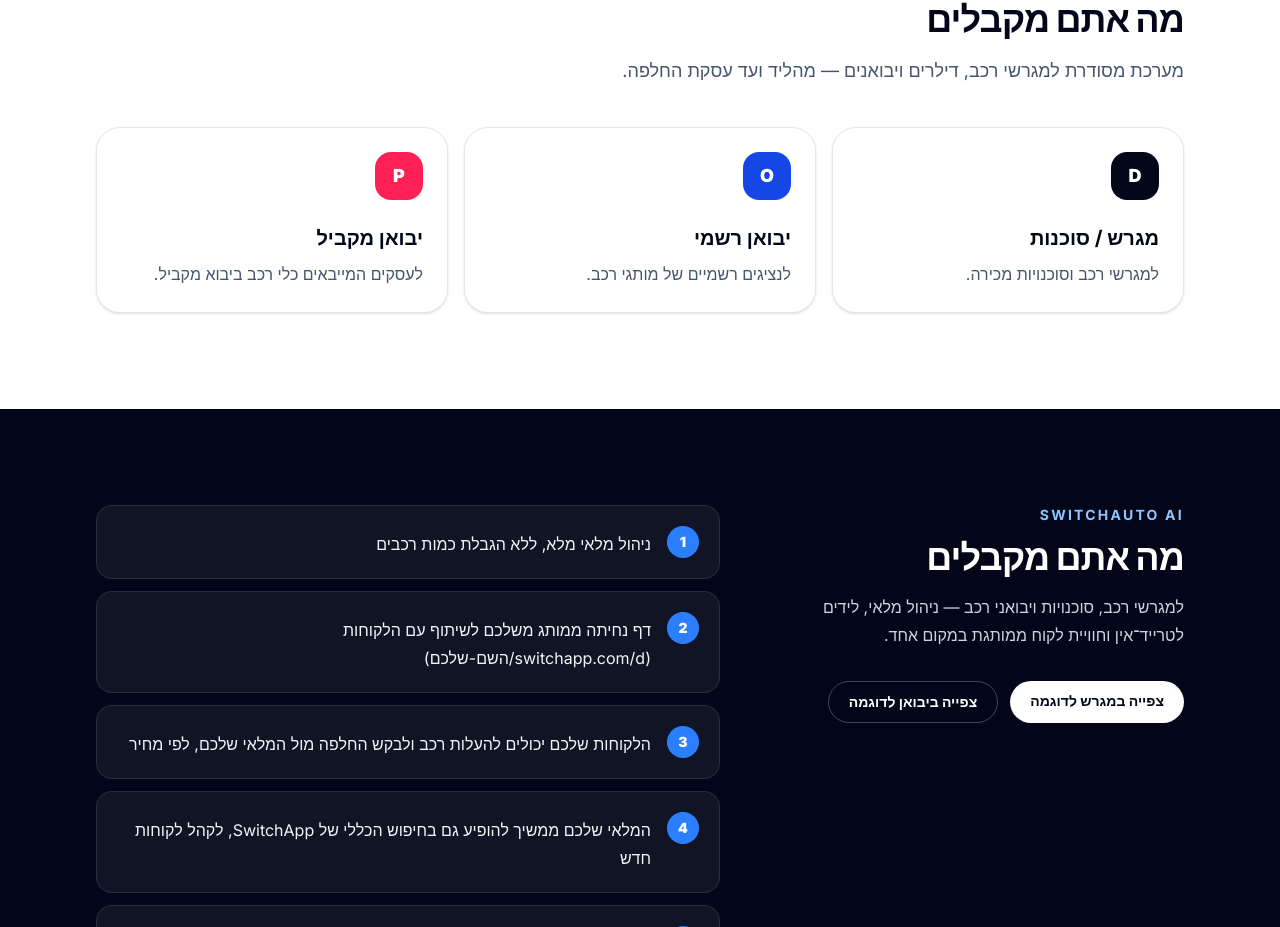
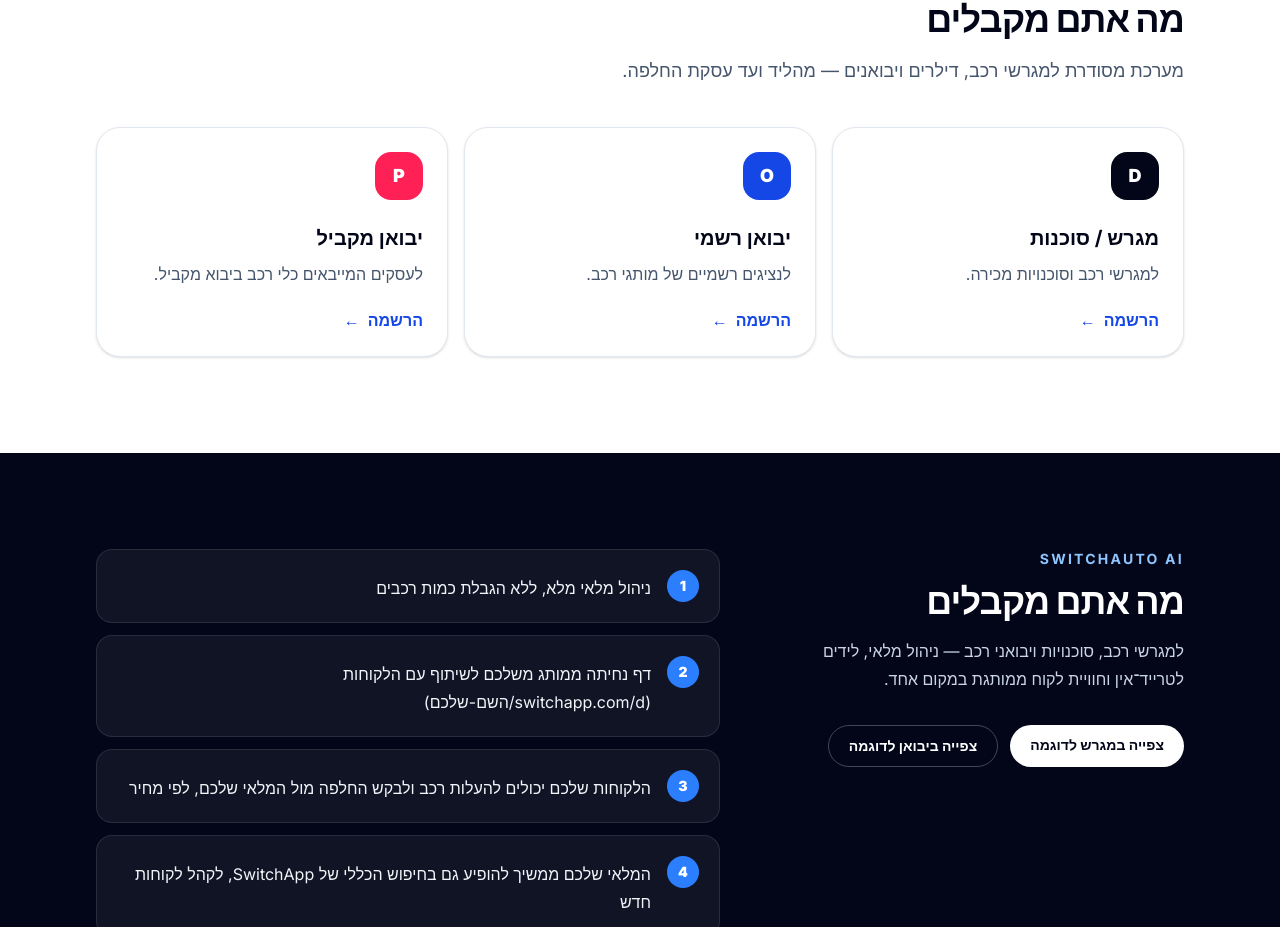
Before and after one commit to oferdelkom-creator/swithapp, a Next.js app: page /business/join in a window 1280 px wide. Shown: the part 939-1866 px from the top of the page. Built offline with nearby package versions, Linux system fonts and the light colour scheme; no server answers; the database is empty.

Commit message:
Fix partner signup navigation

```diff
--- a/app/business/join/PartnerLanding.tsx
+++ b/app/business/join/PartnerLanding.tsx
@@ -1,6 +1,7 @@
 "use client";
 
 import Image from "next/image";
+import Link from "next/link";
 import { useEffect } from "react";
 import { useLocale } from "@/components/LocaleProvider";
 import { DEALER_TIERS } from "@/lib/dealerPricing";
@@ -9,9 +10,9 @@ import { captureMarketingAttribution, trackMarketingEvent } from "@/lib/marketin
 const BENEFIT_KEYS = ["businessJoin.benefit1", "businessJoin.benefit2", "businessJoin.benefit3", "businessJoin.benefit4", "businessJoin.benefit5"] as const;
 
 const BUSINESS_TYPES = [
-  ["businessJoin.typeDealer", "businessJoin.typeDealerDescription", "D"],
-  ["businessJoin.typeOfficialImporter", "businessJoin.typeOfficialImporterDescription", "O"],
-  ["businessJoin.typeParallelImporter", "businessJoin.typeParallelImporterDescription", "P"],
+  ["businessJoin.typeDealer", "businessJoin.typeDealerDescription", "D", "dealer"],
+  ["businessJoin.typeOfficialImporter", "businessJoin.typeOfficialImporterDescription", "O", "official_importer"],
+  ["businessJoin.typeParallelImporter", "businessJoin.typeParallelImporterDescription", "P", "parallel_importer"],
 ] as const;
 
 const PRODUCT_AREAS = [
@@ -44,9 +45,9 @@ export default function PartnerLanding({ remainingTrialSlots }: { remainingTrial
             <h1 className="max-w-3xl text-4xl font-black leading-[1.08] tracking-tight text-slate-950 sm:text-6xl">{t("businessJoin.heroTitle")}</h1>
             <p className="mt-6 max-w-2xl text-lg leading-8 text-slate-600 sm:text-xl">{t("businessJoin.heroSubtitle")}</p>
             <div className="mt-8 flex flex-col gap-3 sm:flex-row">
-              <a href="/signup" onClick={trackSignupClick} className="inline-flex items-center justify-center rounded-full bg-slate-950 px-7 py-3.5 text-base font-semibold text-white shadow-lg shadow-slate-950/20 transition hover:-translate-y-0.5 hover:bg-slate-800">
+              <Link href="/business/join/signup" onClick={trackSignupClick} className="inline-flex items-center justify-center rounded-full bg-slate-950 px-7 py-3.5 text-base font-semibold text-white shadow-lg shadow-slate-950/20 transition hover:-translate-y-0.5 hover:bg-slate-800">
                 {t("businessJoin.submit")} <span aria-hidden="true" className="ms-2">←</span>
-              </a>
+              </Link>
               <a href="/login" className="inline-flex items-center justify-center rounded-full border border-slate-300 bg-white/80 px-7 py-3.5 text-base font-semibold text-slate-800 transition hover:border-slate-400 hover:bg-white">{t("partnerLogin.formTitle")}</a>
             </div>
             <div className={`mt-6 max-w-2xl rounded-2xl border px-4 py-3 ${trialOpen ? "border-emerald-200 bg-emerald-50/90 text-emerald-900" : "border-slate-200 bg-white/80 text-slate-700"}`}>
@@ -77,11 +78,19 @@ export default function PartnerLanding({ remainingTrialSlots }: { remainingTrial
       <section className="mx-auto max-w-6xl px-5 py-16 sm:px-8 sm:py-24">
         <div className="max-w-2xl"><p className="text-sm font-bold uppercase tracking-[.16em] text-blue-700">SwitchAuto AI</p><h2 className="mt-3 text-3xl font-black tracking-tight sm:text-4xl">{t("businessJoin.whatYouGetTitle")}</h2><p className="mt-4 text-lg leading-8 text-slate-600">{t("businessJoin.systemDescription")}</p></div>
         <div className="mt-10 grid gap-4 md:grid-cols-3">
-          {BUSINESS_TYPES.map(([title, description, mark], index) => (
-            <article key={title} className="group rounded-3xl border border-slate-200 bg-white p-6 shadow-sm transition hover:-translate-y-1 hover:border-blue-200 hover:shadow-xl hover:shadow-blue-950/5">
+          {BUSINESS_TYPES.map(([title, description, mark, type], index) => (
+            <Link
+              key={title}
+              href={`/business/join/signup?type=${type}`}
+              onClick={() => trackMarketingEvent("partner_signup_start", { source: "business_type_card", business_type: type })}
+              className="group rounded-3xl border border-slate-200 bg-white p-6 shadow-sm transition hover:-translate-y-1 hover:border-blue-200 hover:shadow-xl hover:shadow-blue-950/5 focus-visible:outline-none focus-visible:ring-4 focus-visible:ring-blue-200"
+            >
               <div className={`grid h-12 w-12 place-items-center rounded-2xl text-lg font-black ${index === 1 ? "bg-blue-700" : index === 2 ? "bg-rose-500" : "bg-slate-950"} text-white`}>{mark}</div>
               <h3 className="mt-6 text-xl font-bold">{t(title)}</h3><p className="mt-2 leading-7 text-slate-600">{t(description)}</p>
-            </article>
+              <span className="mt-5 inline-flex items-center font-bold text-blue-700">
+                {t("businessJoin.submit")} <span aria-hidden="true" className="ms-2 transition group-hover:-translate-x-1">←</span>
+              </span>
+            </Link>
           ))}
         </div>
       </section>
@@ -102,7 +111,7 @@ export default function PartnerLanding({ remainingTrialSlots }: { remainingTrial
                 {index === 1 ? <span className="absolute -top-3 end-5 rounded-full bg-blue-700 px-3 py-1 text-xs font-bold text-white">SwitchAuto AI</span> : null}
                 <p className="font-bold text-slate-900">{tier.cap ? t("businessJoin.tierRange", { min: tier.minCars, max: tier.cap }) : t("businessJoin.tierFrom", { count: tier.minCars })}</p>
                 <p className="mt-4 text-2xl font-black text-blue-700">{tier.pricePerCar ? t("businessJoin.perCarMonth", { price: tier.pricePerCar }) : t("businessJoin.tierCustomPrice")}</p>
-                <a href="/signup" onClick={trackSignupClick} className="mt-7 inline-flex w-full justify-center rounded-full bg-slate-950 px-5 py-2.5 text-sm font-bold text-white transition hover:bg-slate-800">{t("businessJoin.submit")}</a>
+                <Link href="/business/join/signup" onClick={trackSignupClick} className="mt-7 inline-flex w-full justify-center rounded-full bg-slate-950 px-5 py-2.5 text-sm font-bold text-white transition hover:bg-slate-800">{t("businessJoin.submit")}</Link>
               </article>
             ))}
           </div>
@@ -112,7 +121,7 @@ export default function PartnerLanding({ remainingTrialSlots }: { remainingTrial
       <section className="bg-white px-5 py-16 sm:px-8 sm:py-24">
         <div className="relative mx-auto max-w-6xl overflow-hidden rounded-[2rem] bg-[linear-gradient(125deg,#1e3a8a,#0f172a_60%,#be123c)] px-6 py-12 text-center text-white shadow-2xl shadow-slate-950/20 sm:px-12 sm:py-16">
           <div className="absolute inset-0 opacity-20 [background-image:radial-gradient(circle_at_15%_20%,white,transparent_22%),radial-gradient(circle_at_90%_80%,white,transparent_20%)]" />
-          <div className="relative"><h2 className="text-3xl font-black tracking-tight sm:text-5xl">{t("businessJoin.heroTitle")}</h2><p className="mx-auto mt-4 max-w-2xl leading-7 text-blue-100">{t("businessJoin.heroSubtitle")}</p><a href="/signup" onClick={trackSignupClick} className="mt-8 inline-flex rounded-full bg-white px-8 py-3.5 font-bold text-slate-950 transition hover:-translate-y-0.5 hover:bg-blue-50">{t("businessJoin.submit")}</a></div>
+          <div className="relative"><h2 className="text-3xl font-black tracking-tight sm:text-5xl">{t("businessJoin.heroTitle")}</h2><p className="mx-auto mt-4 max-w-2xl leading-7 text-blue-100">{t("businessJoin.heroSubtitle")}</p><Link href="/business/join/signup" onClick={trackSignupClick} className="mt-8 inline-flex rounded-full bg-white px-8 py-3.5 font-bold text-slate-950 transition hover:-translate-y-0.5 hover:bg-blue-50">{t("businessJoin.submit")}</Link></div>
         </div>
       </section>
     </main>
```
